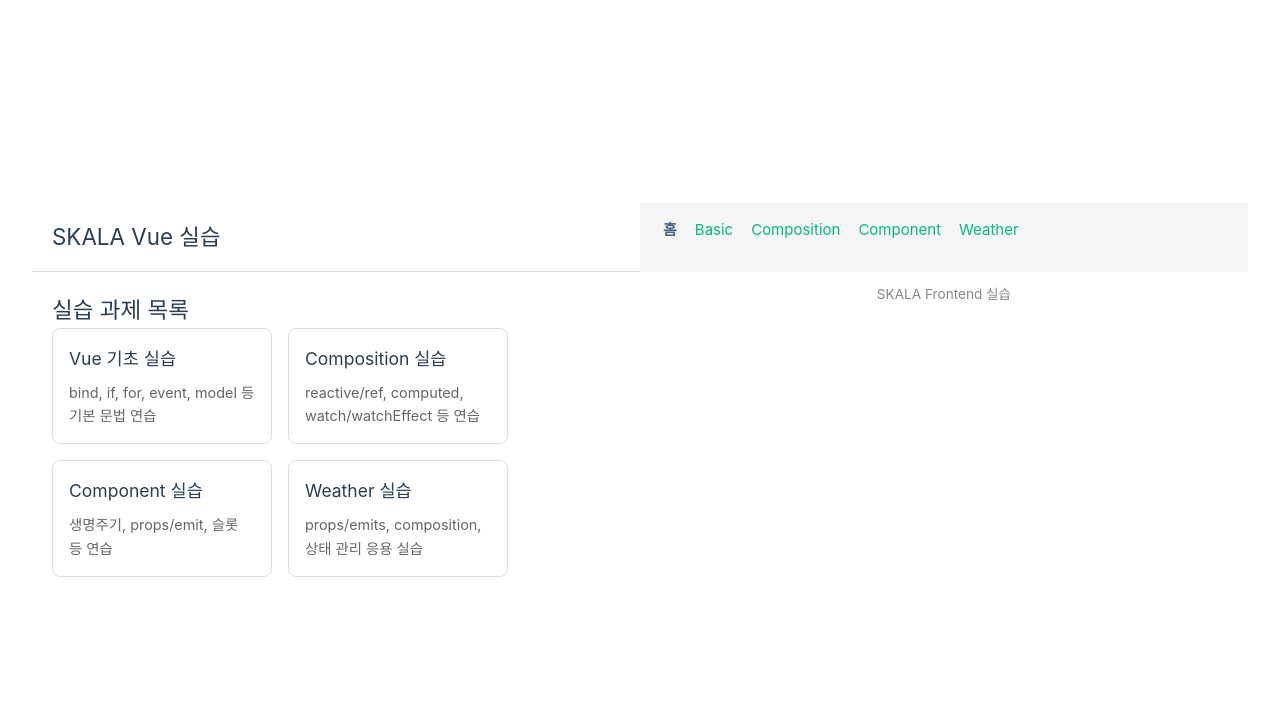
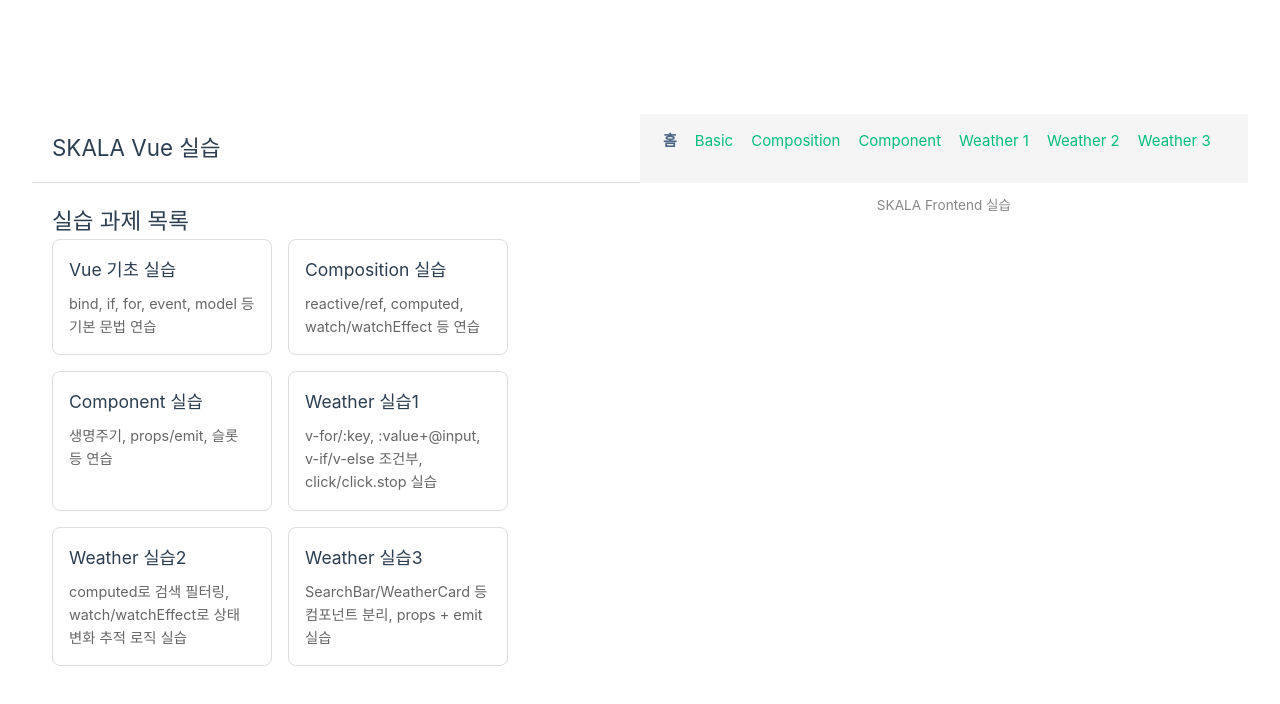
Before and after one commit to jongmiiin/skala-vue, a Vue app: page / in a window 1280 px wide. Shown: the top 704 px of the page. Built offline with nearby package versions, Linux system fonts and the light colour scheme.

Commit message:
feat: Weather 실습 화면을 task1-3 라우트로 분리

```diff
--- a/src/components/layout/AppNavBar.vue
+++ b/src/components/layout/AppNavBar.vue
@@ -4,7 +4,11 @@ const navLinks = [
   { name: 'basic', label: 'Basic' },
   { name: 'composition', label: 'Composition' },
   { name: 'component', label: 'Component' },
-  { name: 'weather', label: 'Weather' },
+  { name: 'weather-task1', label: 'Weather 1' },
+  { name: 'weather-task2', label: 'Weather 2' },
+  { name: 'weather-task3', label: 'Weather 3' },
+  // { name: 'weather-task4', label: 'Weather 4' },
+  // { name: 'weather-task5', label: 'Weather 5' },
 ]
 </script>
 
--- a/src/router/index.js
+++ b/src/router/index.js
@@ -11,7 +11,21 @@ const router = createRouter({
       component: () => import('@/views/CompositionView.vue'),
     },
     { path: '/component', name: 'component', component: () => import('@/views/ComponentView.vue') },
-    { path: '/weather', name: 'weather', component: () => import('@/views/WeatherView.vue') },
+    {
+      path: '/weather/task1',
+      name: 'weather-task1',
+      component: () => import('@/views/weather/WeatherTask1.vue'),
+    },
+    {
+      path: '/weather/task2',
+      name: 'weather-task2',
+      component: () => import('@/views/weather/WeatherTask2.vue'),
+    },
+    {
+      path: '/weather/task3',
+      name: 'weather-task3',
+      component: () => import('@/views/weather/WeatherTask3.vue'),
+    },
   ],
 })
 
--- a/src/views/HomeView.vue
+++ b/src/views/HomeView.vue
@@ -7,7 +7,21 @@ const assignments = [
     desc: 'reactive/ref, computed, watch/watchEffect 등 연습',
   },
   { name: 'component', title: 'Component 실습', desc: '생명주기, props/emit, 슬롯 등 연습' },
-  { name: 'weather', title: 'Weather 실습', desc: 'props/emits, composition, 상태 관리 응용 실습' },
+  {
+    name: 'weather-task1',
+    title: 'Weather 실습1',
+    desc: 'v-for/:key, :value+@input, v-if/v-else 조건부, click/click.stop 실습',
+  },
+  {
+    name: 'weather-task2',
+    title: 'Weather 실습2',
+    desc: 'computed로 검색 필터링, watch/watchEffect로 상태 변화 추적 로직 실습',
+  },
+  {
+    name: 'weather-task3',
+    title: 'Weather 실습3',
+    desc: 'SearchBar/WeatherCard 등 컴포넌트 분리, props + emit 실습',
+  },
 ]
 </script>
 
--- a/src/views/WeatherView.vue
+++ /dev/null
@@ -1,63 +0,0 @@
-<script setup>
-import WeatherMockup from '@/components/exercise/WeatherMockup.vue'
-import UnitToggler from '@/components/exercise/UnitToggler.vue'
-import WeatherParent from '@/components/exercise/WeatherParent.vue'
-import WeatherComposition from '@/components/exercise/WeatherComposition.vue'
-</script>
-
-<template>
-  <div class="app-container">
-    <h1>⛅ 과제 1: 날씨 (Mockup)</h1>
-    <hr />
-    <WeatherMockup />
-  </div>
-  <div class="app-container">
-    <h1>⛅ 과제 2: 날씨 (컴포지션)</h1>
-    <hr />
-    <WeatherComposition />
-  </div>
-  <div class="app-container">
-    <h1>⛅ 과제 3: 날씨 (컴포넌트)</h1>
-    <hr />
-    <WeatherParent />
-  </div>
-  <div class="app-container">
-    <h1>⛅ 과제 4: 라우터적용</h1>
-    <hr />
-    <div class="dashboard-wrapper">
-      <nav class="navigation-bar">
-        <RouterLink to="/" class="nav-item">🌦️ 날씨 대시보드</RouterLink>
-        <span class="divider">|</span>
-        <RouterLink to="/about" class="nav-item">ℹ️ 서비스 소개</RouterLink>
-      </nav>
-      <main>
-        <RouterView />
-        <!-- RouterView v-slot="{ Component }">
-          <KeepAlive>
-            <component :is="Component" />
-          </KeepAlive>
-        </RouterView-->
-      </main>
-    </div>
-  </div>
-  <div class="app-container">
-    <h1>⛅ 과제 5: 스토어적용</h1>
-    <hr />
-    <div class="dashboard-wrapper">
-      <nav class="navigation-bar">
-        <RouterLink to="/" class="nav-item">🌦️ 날씨 대시보드</RouterLink>
-        <span class="divider">|</span>
-        <RouterLink to="/about" class="nav-item">ℹ️ 서비스 소개</RouterLink>
-        <UnitToggler />
-      </nav>
-      <main>
-        <RouterView />
-      </main>
-    </div>
-  </div>
-</template>
-
-<style>
-/* ⚠️ 외부 스타일 파일(예: 버튼 디자인 뭉치)을 이 방 안으로 쏙 가리켜 가져옵니다 */
-@import '@/assets/exercise.css';
-</style>
--- /dev/null
+++ b/src/views/weather/WeatherTask1.vue
@@ -0,0 +1,15 @@
+<script setup>
+import WeatherMockup from '@/components/exercise/WeatherMockup.vue'
+</script>
+
+<template>
+  <div class="app-container">
+    <h1>⛅ 과제 1: 날씨 (Mockup)</h1>
+    <hr />
+    <WeatherMockup />
+  </div>
+</template>
+
+<style>
+@import '@/assets/exercise.css';
+</style>
--- /dev/null
+++ b/src/views/weather/WeatherTask2.vue
@@ -0,0 +1,15 @@
+<script setup>
+import WeatherComposition from '@/components/exercise/WeatherComposition.vue'
+</script>
+
+<template>
+  <div class="app-container">
+    <h1>⛅ 과제 2: 날씨 (컴포지션)</h1>
+    <hr />
+    <WeatherComposition />
+  </div>
+</template>
+
+<style>
+@import '@/assets/exercise.css';
+</style>
--- /dev/null
+++ b/src/views/weather/WeatherTask3.vue
@@ -0,0 +1,15 @@
+<script setup>
+import WeatherParent from '@/components/exercise/WeatherParent.vue'
+</script>
+
+<template>
+  <div class="app-container">
+    <h1>⛅ 과제 3: 날씨 (컴포넌트)</h1>
+    <hr />
+    <WeatherParent />
+  </div>
+</template>
+
+<style>
+@import '@/assets/exercise.css';
+</style>
```
